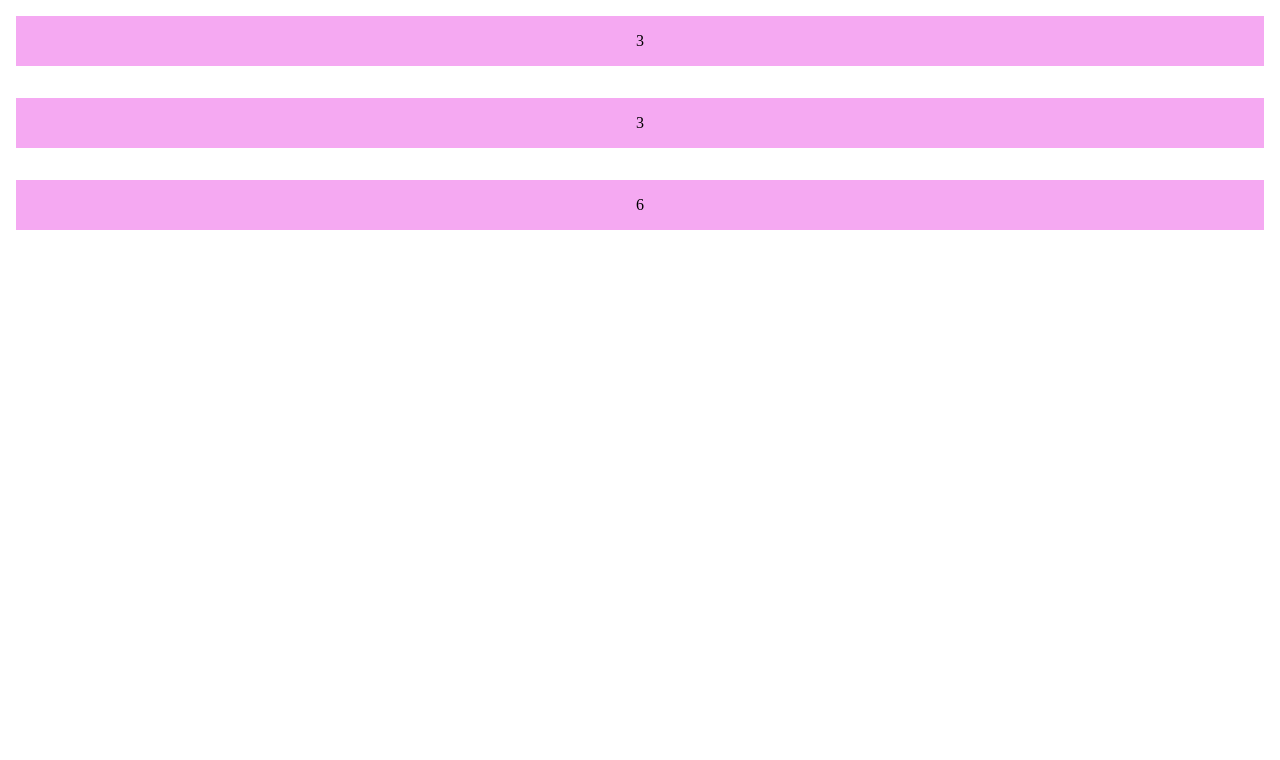
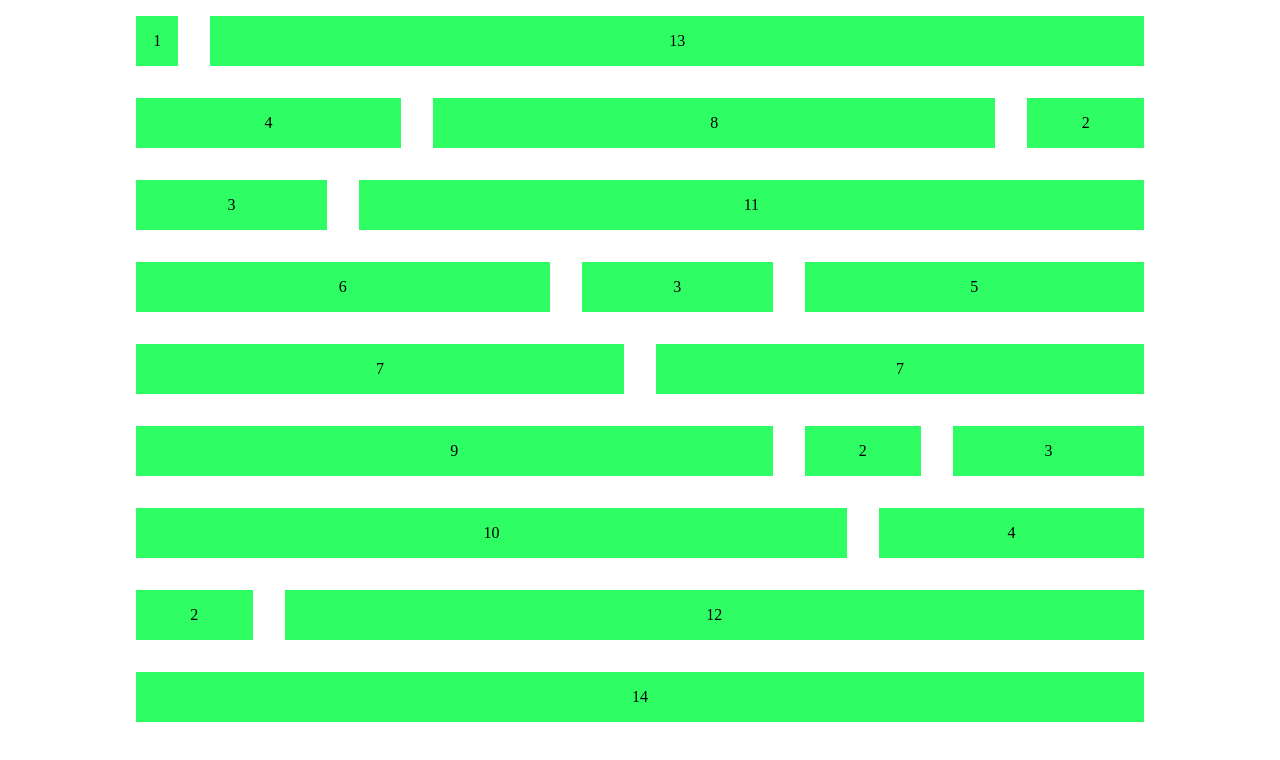
Before and after one commit to Mervodactyl/bits_and_bobs, a plain HTML site: page scss/sassy.html in a window 1280 px wide. Drawn offline with Linux system fonts and the light colour scheme.

Commit message:
flexibox attributes sorted, new rows added

```diff
--- a/scss/sassy.html
+++ b/scss/sassy.html
@@ -8,9 +8,42 @@
   <body>
     <section class="wrapper">
       <div class="row">
+        <div class="column-1"><span>1</span></div>
+        <div class="column-13"><span>13</span></div>
+      </div>
+      <div class="row">
+        <div class="column-4"><span>4</span></div>
+        <div class="column-8"><span>8</span></div>
+        <div class="column-2"><span>2</span></div>
+      </div>
+      <div class="row">
         <div class="column-3"><span>3</span></div>
+        <div class="column-11"><span>11</span></div>
+      </div>
+      <div class="row">
+        <div class="column-6"><span>6</span></div>
         <div class="column-3"><span>3</span></div>
-        <div class="column-6"><span>6</span></div>
+        <div class="column-5"><span>5</span></div>
+      </div>
+      <div class="row">
+        <div class="column-7"><span>7</span></div>
+        <div class="column-7"><span>7</span></div>
+      </div>
+      <div class="row">
+        <div class="column-9"><span>9</span></div>
+        <div class="column-2"><span>2</span></div>
+        <div class="column-3"><span>3</span></div>
+      </div>
+      <div class="row">
+        <div class="column-10"><span>10</span></div>
+        <div class="column-4"><span>4</span></div>
+      </div>
+      <div class="row">
+        <div class="column-2"><span>2</span></div>
+        <div class="column-12"><span>12</span></div>
+      </div>
+      <div class="row">
+        <div class="column-14"><span>14</span></div>
       </div>
     </section>
   </body>
--- a/scss/stylesheets/stylesheet.css
+++ b/scss/stylesheets/stylesheet.css
@@ -48,3 +48,81 @@ span {
   padding: 1em 0;
   text-align: center;
 }
+
+@media only screen and (min-width: 30em) {
+  /*
+  divs= 14
+  no = 3, 7, 13, 6, 2, 9
+  1 14th = 7.142857
+  */
+
+  .wrapper {
+    width: 95%;
+    max-width: 65em;
+    margin: 0 auto;
+  }
+
+  .column-1 {
+    width: 7.142857%;
+  }
+
+  .column-2 {
+    width: 14.285714%;
+  }
+
+  .column-3 {
+    width: 21.428571%;
+  }
+
+  .column-4 {
+    width: 28.571428%;
+  }
+
+  .column-5 {
+    width: 35.714285%;
+  }
+
+  .column-6 {
+    width: 42.857142%;
+  }
+
+  .column-7 {
+    width: 49.999999%;
+  }
+
+  .column-8 {
+    width: 57.142856%;
+  }
+
+  .column-9 {
+    width: 64.285713%;
+  }
+
+  .column-10 {
+    width: 71.42857%;
+  }
+
+  .column-11 {
+    width: 78.571427%;
+  }
+
+  .column-12 {
+    width: 85.714284%;
+  }
+
+  .column-13 {
+    width: 92.857141%;
+  }
+
+  .column-14 {
+    width: 100%;
+  }
+
+  span {
+    display: block;
+    background-color: #2EFE64;
+    padding: 1em 0;
+    text-align: center;
+  }
+
+}
```
